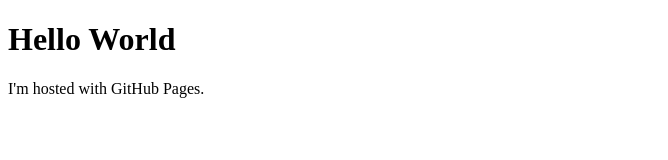
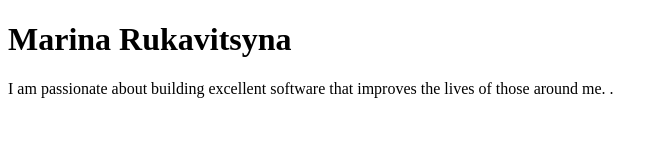
Before and after one commit to MarinaRukavitsyna/MarinaRukavitsyna.github.io, a plain HTML site: page index.html in a window 1280 px wide. Shown: the whole page, without its empty margins (0-668 px from the left). Drawn offline with Linux system fonts and the light colour scheme.

Commit message:
Update index.html

```diff
--- a/index.html
+++ b/index.html
@@ -1,7 +1,7 @@
 <!DOCTYPE html>
 <html>
 <body>
-<h1>Hello World</h1>
-<p>I'm hosted with GitHub Pages.</p>
+<h1>Marina Rukavitsyna</h1>
+<p>I am passionate about building excellent software that improves the lives of those around me. .</p>
 </body>
 </html>
```
